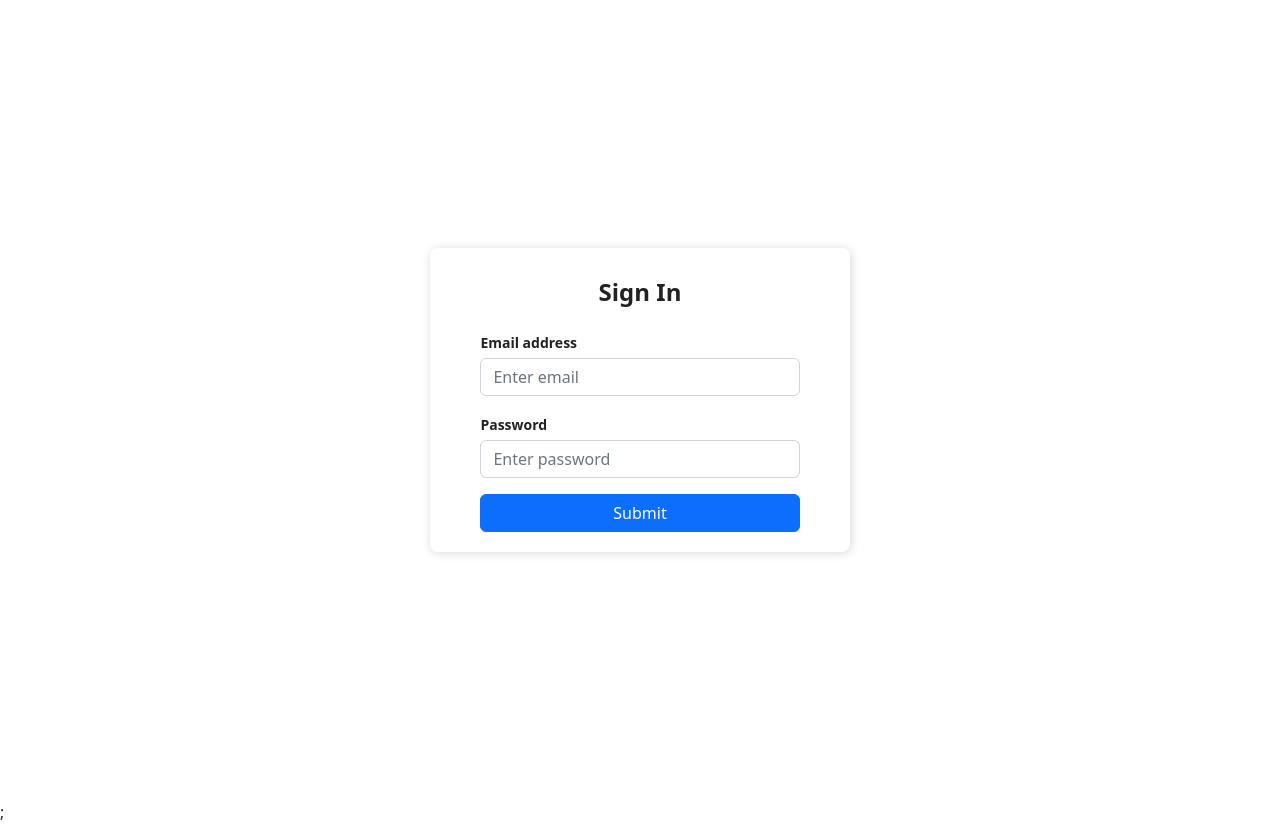
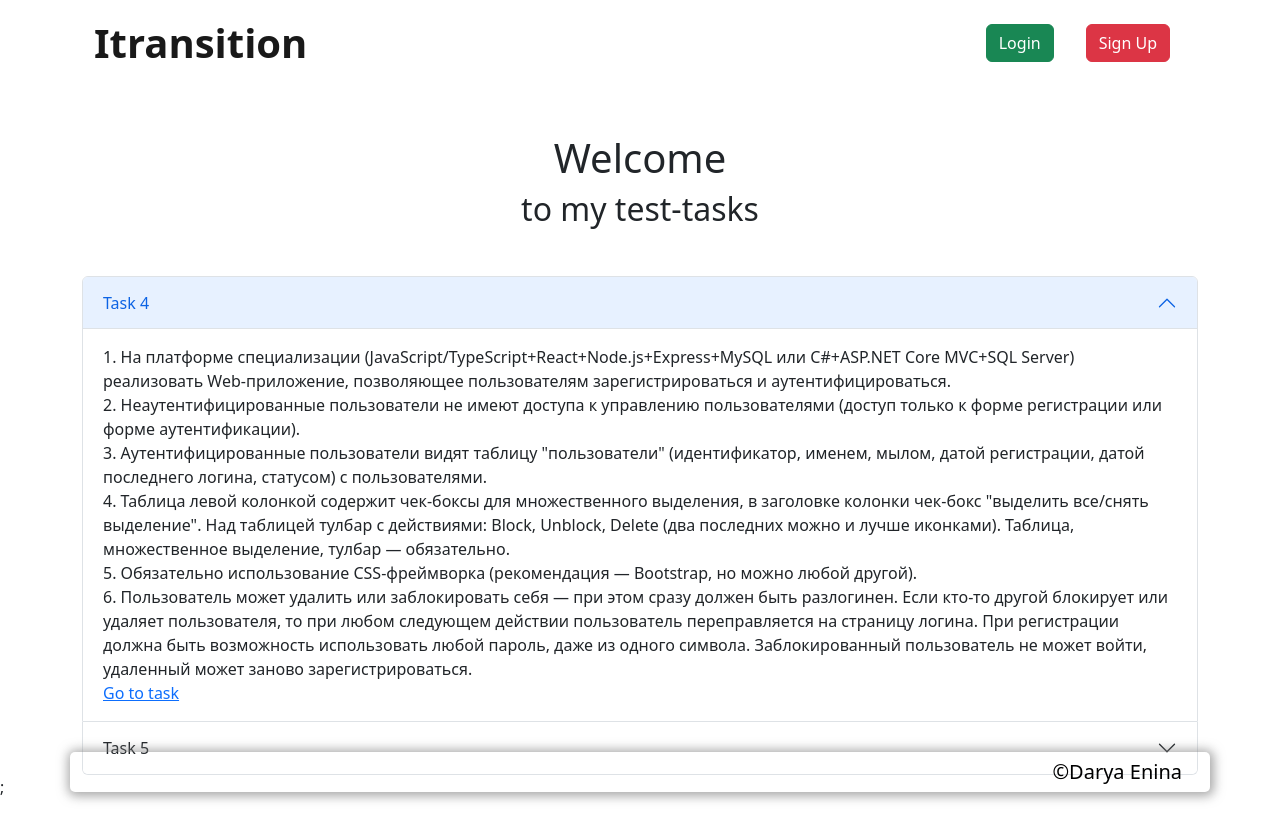
Before and after one commit to DaryaEnina/MERN-APP, a React (Create React App) app in the folder client/: page / in a window 1280 px wide. Before the commit this address led to /login. After the commit the page ends 800 px from the top, so only its background shows below. Built offline with nearby package versions, Linux system fonts and the light colour scheme.

Commit message:
feat: home page, header, footer

```diff
--- /dev/null
+++ b/client/src/Components/Footer/footer.jsx
@@ -0,0 +1,24 @@
+import React from "react";
+import { Navbar, Container, NavbarBrand } from "react-bootstrap";
+
+const Footer = () => {
+  return (
+    <div className="fixed-bottom">
+      <Navbar color="dark" dark>
+        <Container className="shadow-border d-flex justify-content-sm-end">
+          <NavbarBrand>
+            <a
+              className="link"
+              href="https://github.com/DaryaEnina/MERN-APP/tree/main"
+              target="_blank"
+              rel="noreferrer"
+            >
+              ©Darya Enina
+            </a>
+          </NavbarBrand>
+        </Container>
+      </Navbar>
+    </div>
+  );
+};
+export default Footer;
--- /dev/null
+++ b/client/src/Components/Header/header.jsx
@@ -0,0 +1,48 @@
+import { Container, Button, Navbar } from "react-bootstrap";
+import { useNavigate } from "react-router-dom";
+import { useContext } from "react";
+import { LoginContext } from "../../context/loginContext";
+
+const Header = () => {
+  const navigate = useNavigate();
+  const auth = useContext(LoginContext);
+
+  const onLogin = () => {
+    navigate("/login");
+  };
+
+  const onSignup = () => {
+    navigate("/registration");
+  };
+  const onLogout = () => {
+    auth.logOut();
+  };
+  return (
+    <Navbar>
+      <Container>
+        <Navbar.Brand href="/" className="fs-1 fw-bold">
+          Itransition
+        </Navbar.Brand>
+        <Navbar.Toggle />
+        <Navbar.Collapse className="justify-content-end">
+          {localStorage.getItem("userData") ? (
+            <Button className="m-3" variant="danger" onClick={onLogout}>
+              Logout
+            </Button>
+          ) : (
+            <>
+              <Button className="m-3" variant="success" onClick={onLogin}>
+                Login
+              </Button>
+              <Button className="m-3" variant="danger" onClick={onSignup}>
+                Sign Up
+              </Button>
+            </>
+          )}
+        </Navbar.Collapse>
+      </Container>
+    </Navbar>
+  );
+};
+
+export default Header;
--- /dev/null
+++ b/client/src/Components/taskList.jsx
@@ -0,0 +1,55 @@
+import Accordion from "react-bootstrap/Accordion";
+import { Link } from "react-router-dom";
+
+const TaskList = () => {
+  return (
+    <Accordion defaultActiveKey="0">
+      <Accordion.Item eventKey="0">
+        <Accordion.Header>Task 4</Accordion.Header>
+        <Accordion.Body>
+          1. На платформе специализации
+          (JavaScript/TypeScript+React+Node.js+Express+MySQL или C#+ASP.NET Core
+          MVC+SQL Server) реализовать Web-приложение, позволяющее пользователям
+          зарегистрироваться и аутентифицироваться.
+          <br />
+          2. Неаутентифицированные пользователи не имеют доступа к управлению
+          пользователями (доступ только к форме регистрации или форме
+          аутентификации). <br />
+          3. Аутентифицированные пользователи видят таблицу "пользователи"
+          (идентификатор, именем, мылом, датой регистрации, датой последнего
+          логина, статусом) с пользователями. <br />
+          4. Таблица левой колонкой содержит чек-боксы для множественного
+          выделения, в заголовке колонки чек-бокс "выделить все/снять
+          выделение". Над таблицей тулбар с действиями: Block, Unblock, Delete
+          (два последних можно и лучше иконками). Таблица, множественное
+          выделение, тулбар — обязательно. <br />
+          5. Обязательно использование CSS-фреймворка (рекомендация — Bootstrap,
+          но можно любой другой). <br />
+          6. Пользователь может удалить или заблокировать себя — при этом сразу
+          должен быть разлогинен. Если кто-то другой блокирует или удаляет
+          пользователя, то при любом следующем действии пользователь
+          переправляется на страницу логина. При регистрации должна быть
+          возможность использовать любой пароль, даже из одного символа.
+          Заблокированный пользователь не может войти, удаленный может заново
+          зарегистрироваться.
+          <br />
+          <Link to="/table"> Go to task</Link>
+        </Accordion.Body>
+      </Accordion.Item>
+      <Accordion.Item eventKey="1">
+        <Accordion.Header>Task 5</Accordion.Header>
+        <Accordion.Body>
+          Lorem ipsum dolor sit amet, consectetur adipiscing elit, sed do
+          eiusmod tempor incididunt ut labore et dolore magna aliqua. Ut enim ad
+          minim veniam, quis nostrud exercitation ullamco laboris nisi ut
+          aliquip ex ea commodo consequat. Duis aute irure dolor in
+          reprehenderit in voluptate velit esse cillum dolore eu fugiat nulla
+          pariatur. Excepteur sint occaecat cupidatat non proident, sunt in
+          culpa qui officia deserunt mollit anim id est laborum.
+        </Accordion.Body>
+      </Accordion.Item>
+    </Accordion>
+  );
+};
+
+export default TaskList;
--- a/client/src/index.css
+++ b/client/src/index.css
@@ -15,3 +15,16 @@ td,
 th {
   vertical-align: middle;
 }
+
+.shadow-border {
+  border-radius: 5px;
+  box-shadow: 1px 1px 11px 3px rgb(130 130 130 / 70%);
+}
+
+.link {
+  text-decoration: none;
+  color: black;
+}
+.link:hover {
+  color: red;
+}
--- /dev/null
+++ b/client/src/pages/home.jsx
@@ -0,0 +1,19 @@
+import React from "react";
+import { Container } from "react-bootstrap";
+import Footer from "../Components/Footer/footer";
+import Header from "../Components/Header/header";
+import TaskList from "../Components/taskList";
+
+const Home = () => {
+  return (
+    <Container className="justify-content-md-center">
+      <Header />
+      <h1 className="mt-5 mb-2 text-center">Welcome</h1>
+      <h2 className="mb-5 text-center"> to my test-tasks</h2>
+      <TaskList />
+      <Footer />
+    </Container>
+  );
+};
+
+export default Home;
--- a/client/src/pages/table/tablePage.jsx
+++ b/client/src/pages/table/tablePage.jsx
@@ -1,15 +1,14 @@
 import React from "react";
 import axios from "axios";
-import { useState, useEffect, useCallback, useContext } from "react";
+import { useState, useEffect, useCallback } from "react";
 import { useHttp } from "../../hooks/http.hook";
-import { LoginContext } from "../../context/loginContext";
 import { Container, Table, Button, Row, Col } from "react-bootstrap";
+import Header from "../../Components/Header/header";
 
 const TablePage = () => {
   const [data, setData] = useState([]);
   const [rowItem, setRowItem] = useState([]);
   const { request } = useHttp();
-  const auth = useContext(LoginContext);
 
   const fetchUsers = useCallback(async () => {
     try {
@@ -93,11 +92,9 @@ const TablePage = () => {
     }
   }, []);
 
-  //LOGOUT
-  const onLogout = () => {
-    auth.logOut();
-  };
   return (
+    <>
+      <Header />
       <Container className="justify-content-md-center">
         <h1 className="mt-5 mb-5 text-center">Table</h1>
         <Row>
@@ -122,11 +119,6 @@ const TablePage = () => {
               onClick={() => deleteUser(rowItem)}
             >
               Delete
-          </Button>
-        </Col>
-        <Col md={{ span: 4, offset: 4 }} className="d-flex justify-content-end">
-          <Button className="m-3 " variant="danger" onClick={onLogout}>
-            LogOut
             </Button>
           </Col>
         </Row>
@@ -166,6 +158,7 @@ const TablePage = () => {
           </tbody>
         </Table>
       </Container>
+    </>
   );
 };
 export default TablePage;
--- a/client/src/routes.js
+++ b/client/src/routes.js
@@ -3,18 +3,21 @@ import { Routes, Route, Navigate } from "react-router-dom";
 import TablePage from "./pages/table/tablePage";
 import Login from "./pages/auth/login/login";
 import Registration from "./pages/auth/registration/registration";
+import Home from "./pages/home";
 
 const useRoutes = (isAuth) => {
   if (isAuth) {
     return (
       <Routes>
         <Route path="/table" element={<TablePage />} />
+        <Route path="/" element={<Home />} />
         <Route path="*" element={<Navigate to="/table" replace />} />
       </Routes>
     );
   }
   return (
     <Routes>
+      <Route path="/" element={<Home />} />
       <Route path="/login" element={<Login />} />
       <Route path="/registration" element={<Registration />} />
       <Route path="*" element={<Navigate to="/login" replace />} />
```
Lines whose indentation alone changed are shown as unchanged.
